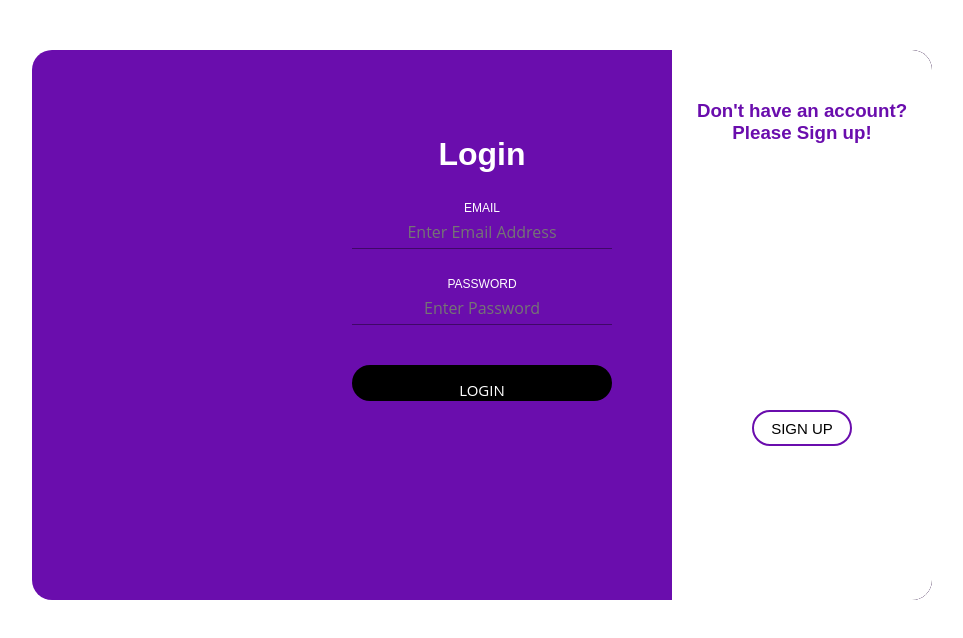
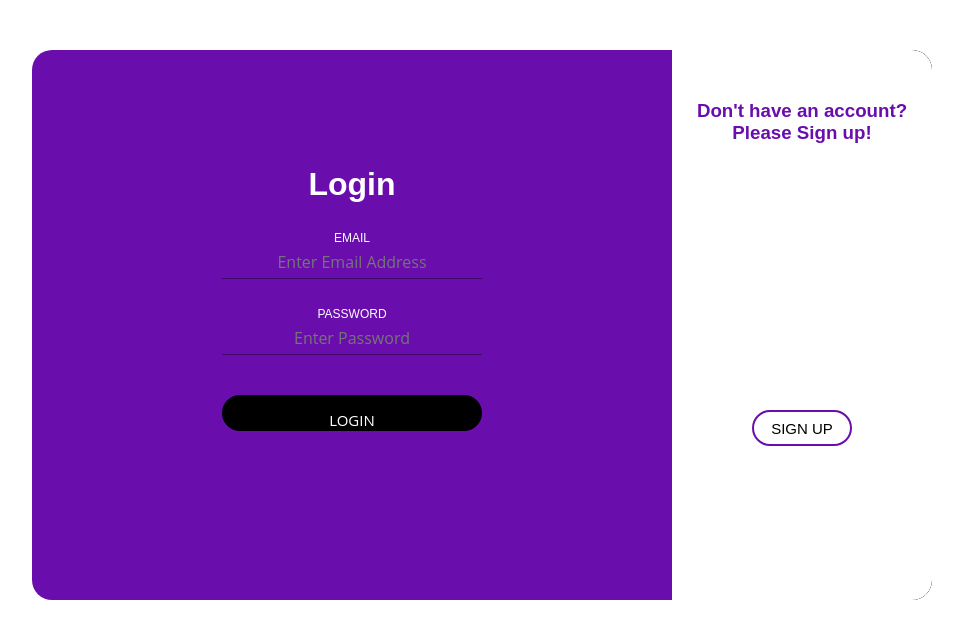
Before and after one commit to Jia2005/Algorific, a React (Create React App) app: page / in a window 1280 px wide. Shown: the top 638 px of the page, without its empty margins (158-1121 px from the left). Built offline with nearby package versions, Linux system fonts and the light colour scheme.

Commit message:
Css changes of login signup

```diff
--- a/src/HomePage.js
+++ b/src/HomePage.js
@@ -1,5 +1,5 @@
 import React, { useState, useRef } from 'react';
-import './HomePage.css'; // Ensure to import your CSS file
+import './HomePage.css';
 
 const Navbar = () => {
   const [navbarClass, setNavbarClass] = useState('navbar');
@@ -88,7 +88,7 @@ const AboutSection = () => {
         <h1><b>About Us</b></h1>
         <p style={{ fontSize: '18px' }}>
           <b><em>
-            <strong>Algorific</strong> is dedicated to making Data Science accessible and engaging for all...
+            <strong>Algorific</strong> is dedicated to making Data Science accessible and engaging for all. Our mission is to simplify complex Data Science concepts through high-quality animated courses that transform learning into an enjoyable adventure. Each lesson is designed to be engaging and easy to understand, incorporating interactive exercises and quizzes to enhance comprehension. We strive to make Data Science education available to everyone, regardless of their background, and aim to inspire the next generation of data scientists, analysts, and enthusiasts by merging animation with data science education.
           </em></b>
         </p>
       </div>
@@ -103,7 +103,7 @@ const ContactUs = () => {
         <h1><b>Join Us!</b></h1>
         <p style={{ fontSize: '18px' }}>
           <b><em>
-            Are you passionate about building interactive and fun algorithms? ...
+          Are you passionate about building interactive and fun algorithms? We invite you to join our team and contribute to creating engaging, gamified learning experiences. Together, we can make learning data structures exciting and accessible for everyone!
           </em></b>
         </p>
       </section>
--- a/src/Login/Login.js
+++ b/src/Login/Login.js
@@ -34,7 +34,7 @@ function Login() {
 
   return (
     <div>
-      <form name="login" onSubmit={handleSubmit}>
+      <form name="login" onSubmit={handleSubmit} className='logform'>
         <br /><br />
         <h1 align="center" style={{ color: 'white' }}>Login</h1>
         <label>
--- a/src/Login/Signup.js
+++ b/src/Login/Signup.js
@@ -78,7 +78,7 @@ function SignUp() {
 
   return (
     <div>
-      <form name="sign-up" onSubmit={handleSubmit}>
+      <form name="sign-up" onSubmit={handleSubmit} className='signform'>
         <br /><br />
         <h1 align="center" style={{ color: 'white' }}>Create your Account</h1>
         {error && <p style={{ color: 'red' }}>{error}</p>}
--- a/src/Login/Style.css
+++ b/src/Login/Style.css
@@ -37,7 +37,7 @@ body {
 
 }
 
-.form {
+.logform {
     position: relative;
     width: 640px;
     height: 100%;
@@ -45,7 +45,22 @@ body {
     transition: -webkit-transform 1.2s ease-in-out;
     transition: transform 1.2s ease-in-out;
     transition: transform 1.2s ease-in-out, -webkit-transform 1.2s ease-in-out;
-    padding: 50px 30px 0;
+    top: 0;
+    padding-top: 80px;
+    padding-right: 260px;
+}
+
+.signform {
+    position: relative;
+    width: 640px;
+    height: 100%;
+    -webkit-transition: -webkit-transform 1.2s ease-in-out;
+    transition: -webkit-transform 1.2s ease-in-out;
+    transition: transform 1.2s ease-in-out;
+    transition: transform 1.2s ease-in-out, -webkit-transform 1.2s ease-in-out;
+    padding-top: 50px;
+    padding-left: 100px;
+    padding-right: 130px;
 }
 
 .sub-cont {
```
